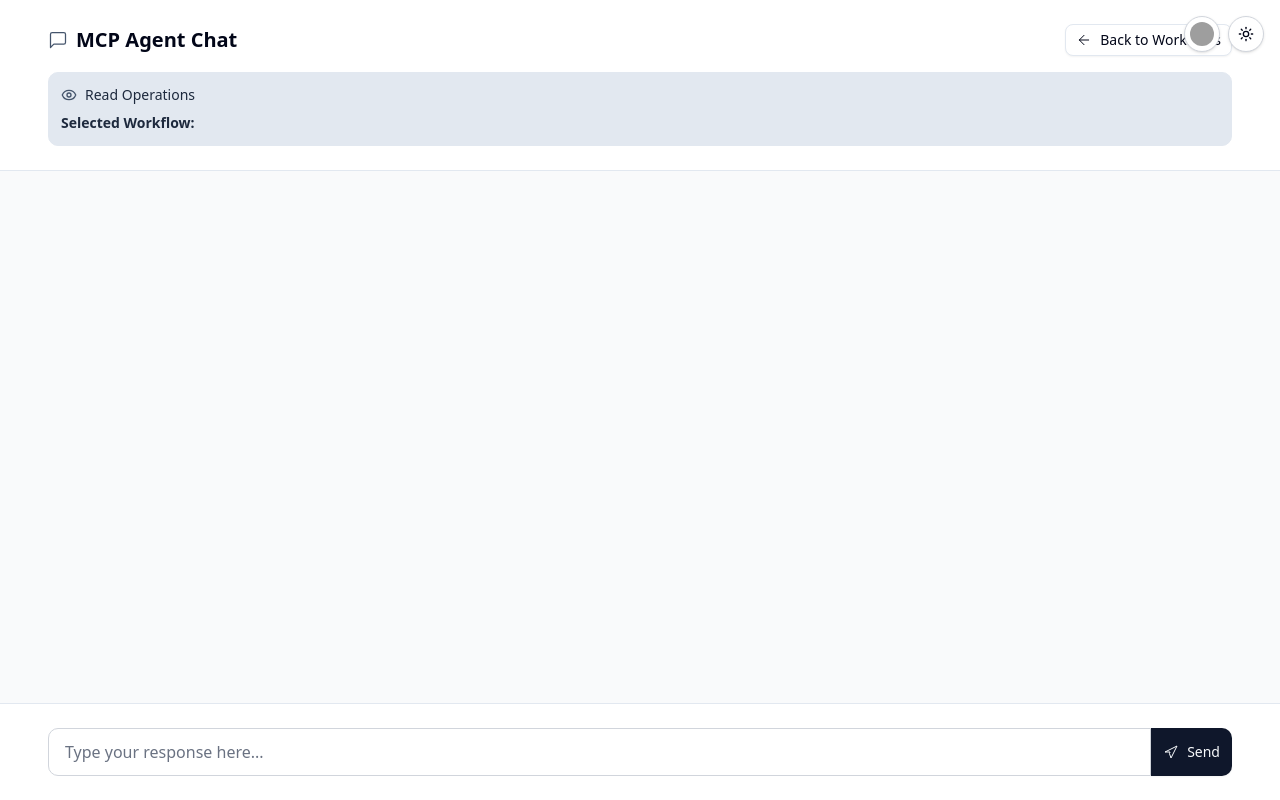
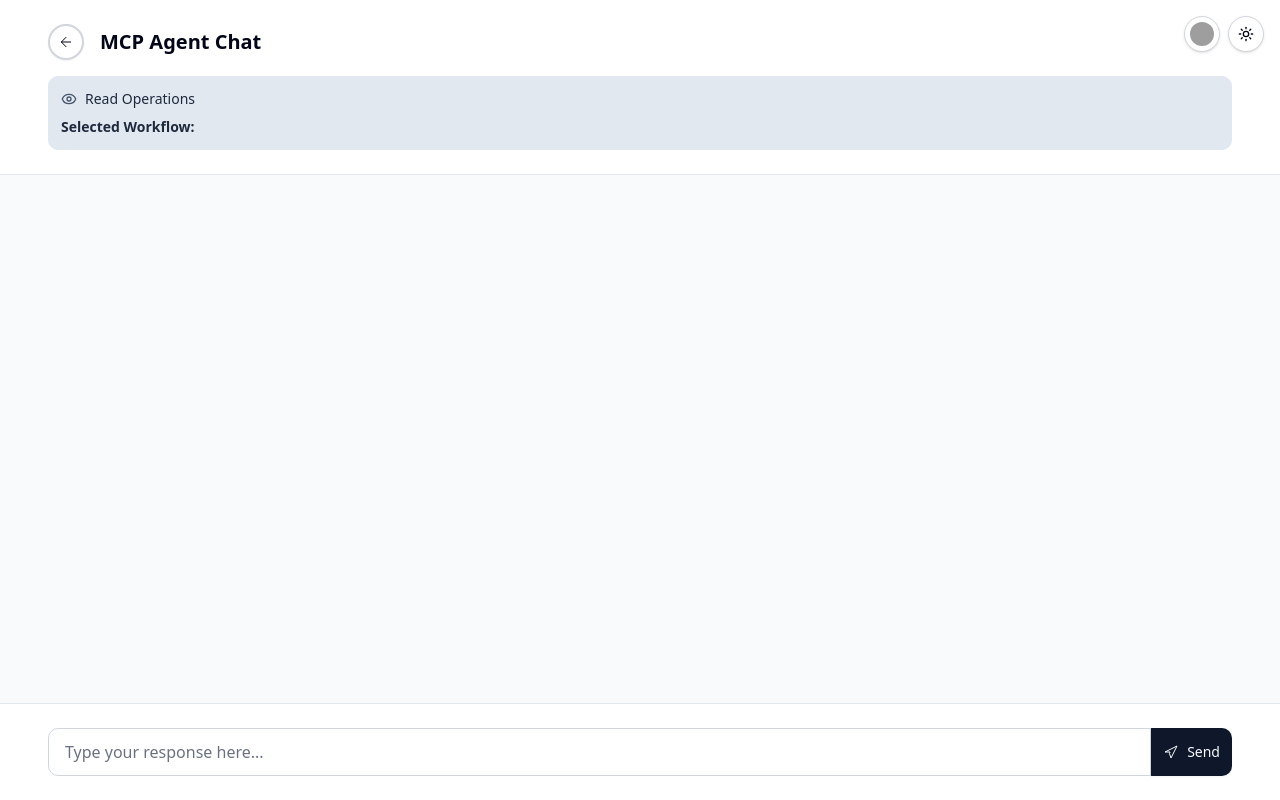
Before and after one commit to mattdawsonuk/mcp-agent-ui-proto, a Next.js app: page /mcp/chat in a window 1280 px wide. Built offline with nearby package versions, Linux system fonts and the light colour scheme; grey boxes are pictures that could not be loaded.

Commit message:
Avoid back button conflict with dark mode toggle.

```diff
--- a/src/app/mcp/chat/page.tsx
+++ b/src/app/mcp/chat/page.tsx
@@ -14,12 +14,6 @@ const MynaArrowLeft = ({ className }: { className?: string }) => (
   <svg className={className} viewBox="0 0 24 24" fill="none" stroke="currentColor" strokeWidth="1.5" strokeLinecap="round" strokeLinejoin="round">
     <path d="M19 12H5" />
     <path d="m12 19-7-7 7-7" />
-  </svg>
-);
-
-const MynaMessage = ({ className }: { className?: string }) => (
-  <svg className={className} viewBox="0 0 24 24" fill="none" stroke="currentColor" strokeWidth="1.5" strokeLinecap="round" strokeLinejoin="round">
-    <path d="M21 15a2 2 0 0 1-2 2H7l-4 4V5a2 2 0 0 1 2-2h14a2 2 0 0 1 2 2z" />
   </svg>
 );
 
@@ -493,21 +487,19 @@ const MCPChatPage = () => {
     <div className="h-screen flex flex-col bg-gray-50 dark:bg-gray-900">
       <div className="flex-shrink-0 p-6 border-b bg-white dark:bg-gray-800 dark:border-gray-700">
         <div className="max-w-7xl mx-auto w-full px-6">
-          <div className="flex items-center justify-between mb-4">
+          <div className="flex items-center mb-4">
             <div className="flex items-center gap-2">
-              <MynaMessage className={`h-5 w-5 ${colorScheme.icon}`} />
-              <h2 className="text-xl font-semibold dark:text-white">MCP Agent Chat</h2>
+              <Button
+                variant="outline"
+                size="icon"
+                onClick={handleBackToWorkflows}
+                className="rounded-full border-2 border-gray-300 dark:border-gray-600 hover:bg-gray-100 dark:hover:bg-gray-700 focus:outline-none focus:ring-2 focus:ring-blue-500"
+                aria-label="Return to main workflow interface"
+              >
+                <MynaArrowLeft className="h-5 w-5" />
+              </Button>
+              <h2 className="text-xl font-semibold dark:text-white ml-2">MCP Agent Chat</h2>
             </div>
-            <Button
-              variant="outline"
-              size="sm"
-              onClick={handleBackToWorkflows}
-              className="flex items-center gap-2"
-              aria-label="Return to main workflow interface"
-            >
-              <MynaArrowLeft className="h-4 w-4" />
-              Back to Workflows
-            </Button>
           </div>
           <div className={`p-3 ${colorScheme.bg} border ${colorScheme.border} rounded-lg`}>
             <div className="flex items-center gap-2 mb-2">
```
